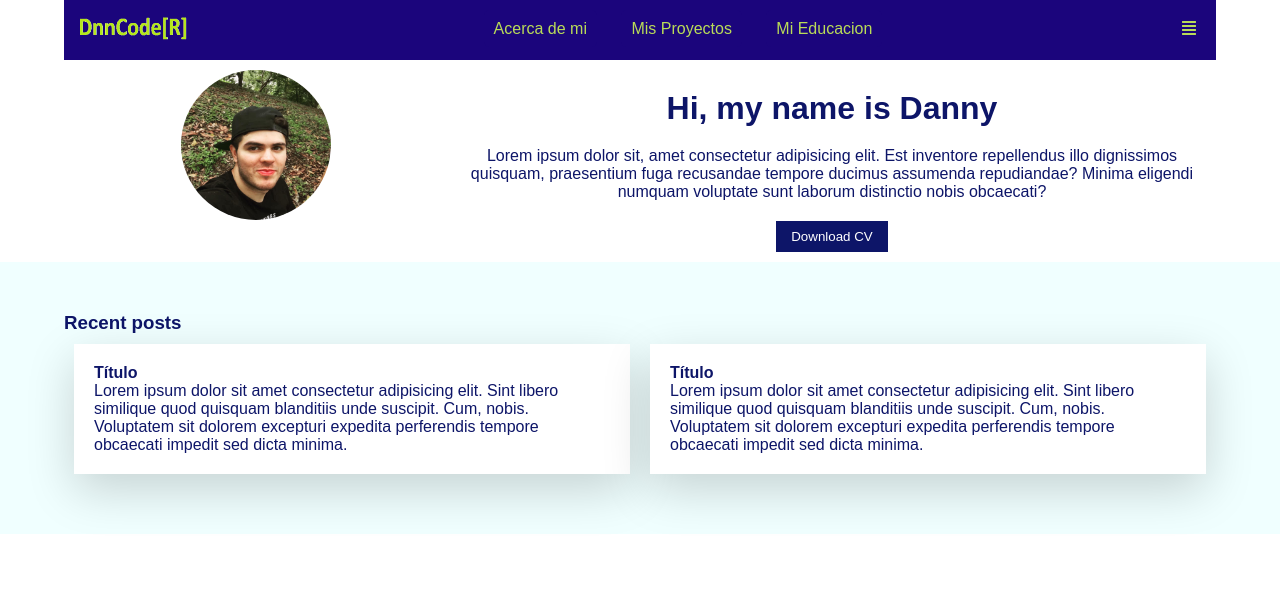
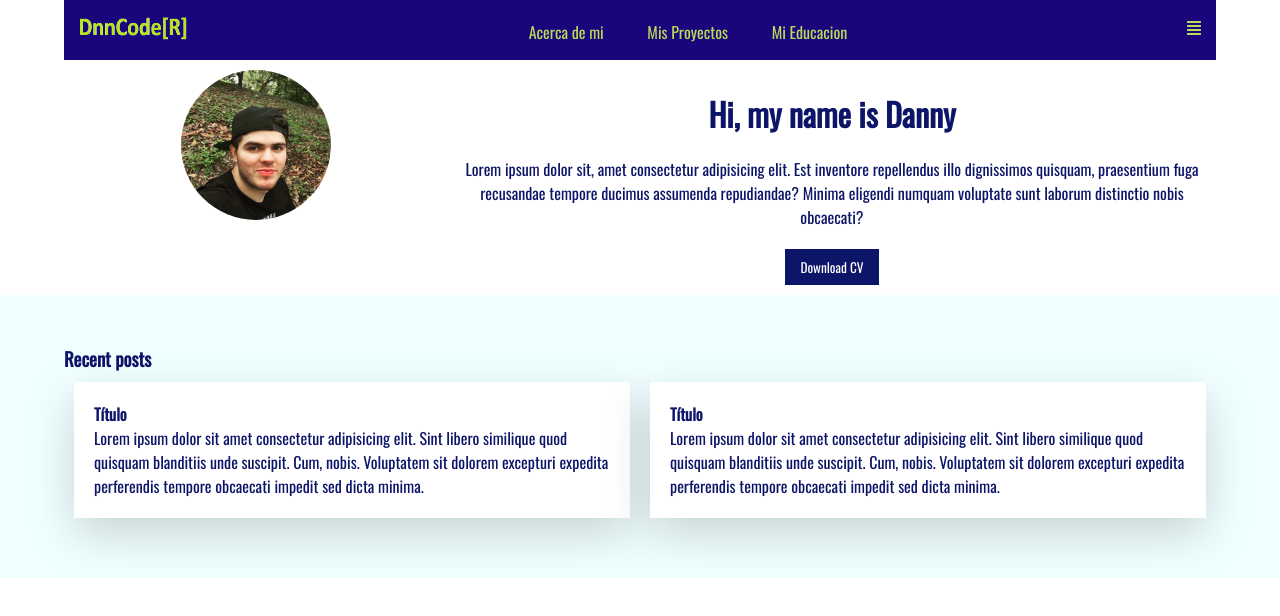
Before and after one commit to dnn-coder/PortafolioDnn, a plain HTML site: page index.html in a window 1280 px wide. Drawn offline with nearby package versions, Linux system fonts and the light colour scheme; a script that the page names is missing.

Commit message:
agrego fuente Oswald

```diff
--- a/css/grid.css
+++ b/css/grid.css
@@ -2,7 +2,7 @@
   box-sizing: border-box;
   margin: 0;
   padding: 0;
-  font-family: sans-serif;
+  font-family: 'Oswald', sans-serif;
 }
 .container {
   width: 90%;
@@ -25,11 +25,13 @@ img {
   height: 40px;
   width: 120px;
 }
+ul {
+  list-style: none;
+}
 .hide li {
   display: inline-block;
   text-decoration: none;
   padding: 10px;
-  list-style: none;
 }
 .hide li a {
   color: #badc58;
@@ -45,9 +47,7 @@ img {
   text-decoration-line: none;
 }
 .nav-menu-right {
-  list-style: none;
-  padding: 10px;
-
+  padding: 5px;
 }
 .nav-menu-right a{
   color: #badc58;
--- a/index.html
+++ b/index.html
@@ -4,6 +4,9 @@
     <meta charset="UTF-8">
     <meta name="viewport" content="width=device-width, initial-scale=1.0">
     <title>Document</title>
+    <!--fuente navegador-->
+    <link rel="preconnect" href="https://fonts.gstatic.com">
+    <link href="https://fonts.googleapis.com/css2?family=Oswald:wght@200;300;400&display=swap" rel="stylesheet">
     <link rel="stylesheet" href="./css/grid.css">
     <link rel="stylesheet" href="https://use.fontawesome.com/releases/v5.15.1/css/all.css" integrity="sha384-vp86vTRFVJgpjF9jiIGPEEqYqlDwgyBgEF109VFjmqGmIY/Y4HV4d3Gp2irVfcrp" crossorigin="anonymous">
     <script src="./javascript.js"></script>
```
